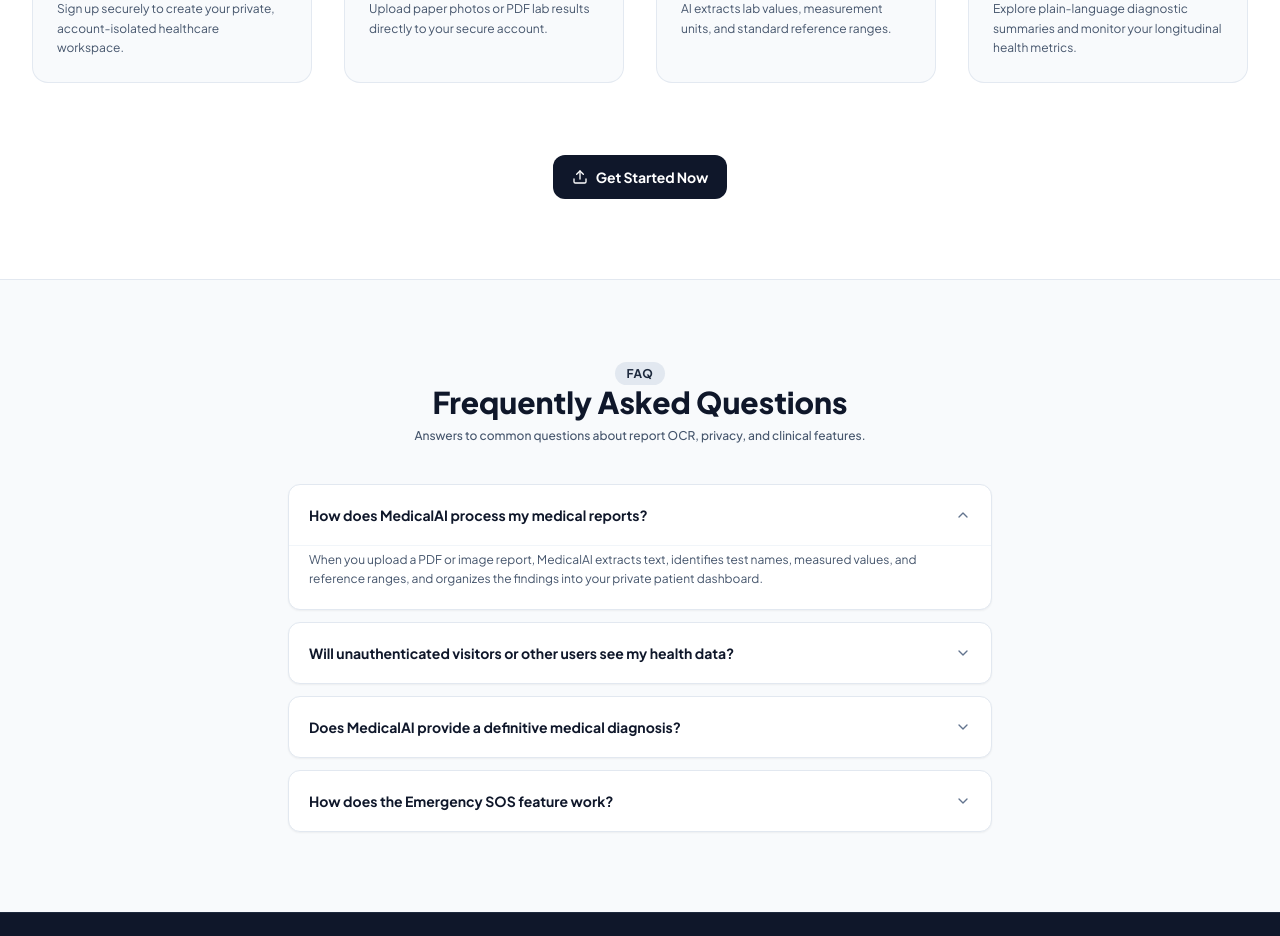
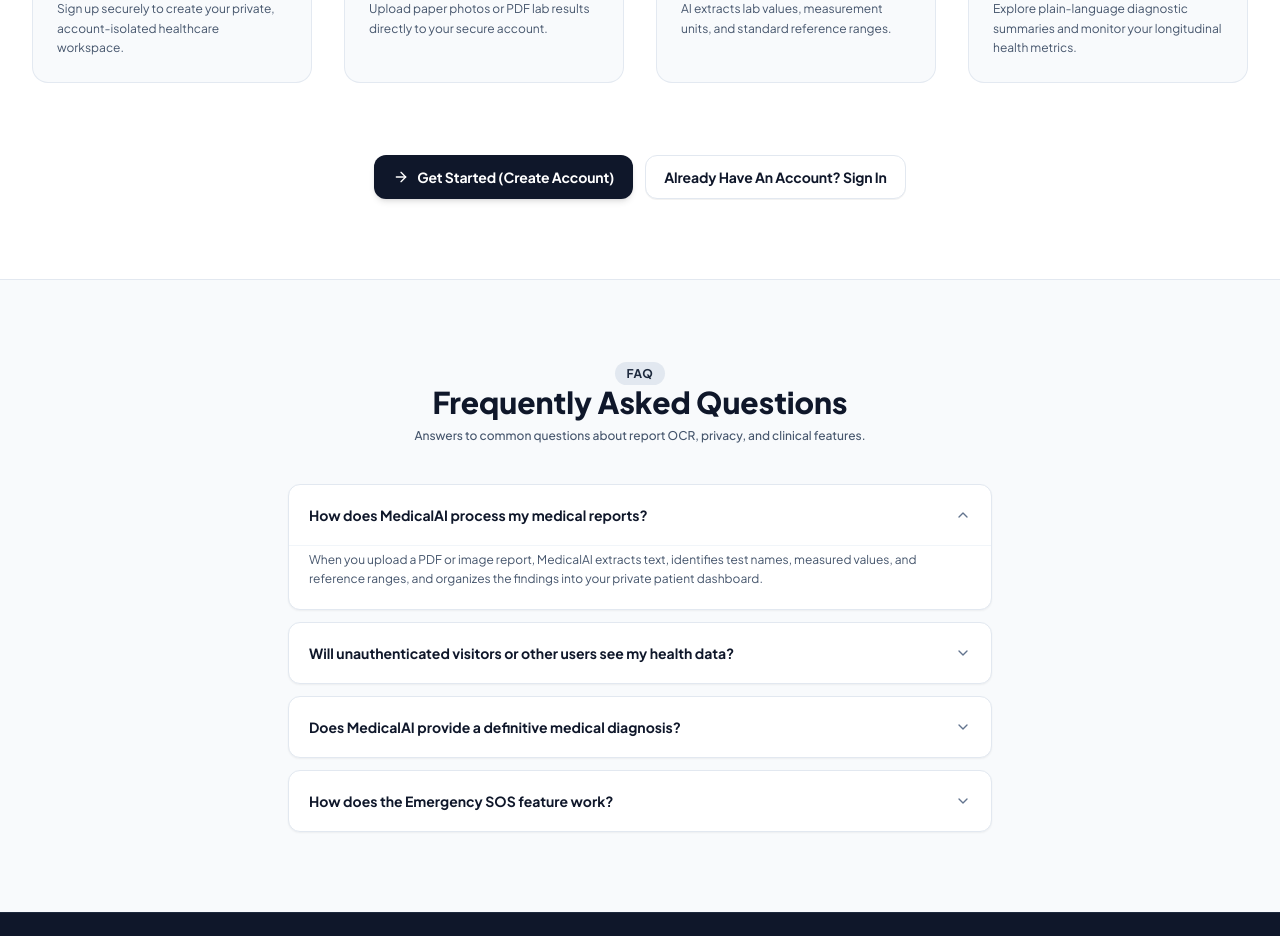
Before and after one commit to samriddhi-1208/MedicalAI, a React (Vite) app: page / in a window 1280 px wide. Shown: the part 2440-3376 px from the top of the page. Built offline with nearby package versions, Linux system fonts and the light colour scheme; no server answers.

Commit message:
FIX GET STARTED ROUTING: Direct Get Started buttons to explicit Login and Create Account pages (/login and /signup), and remove forced profile redirect loop in ProtectedRoute

```diff
--- a/src/App.jsx
+++ b/src/App.jsx
@@ -39,11 +39,6 @@
 
   if (!isAuthenticated) {
     return <Navigate to="/login" replace />;
-  }
-
-  // Force onboarding if profile is incomplete
-  if (userProfile && !userProfile.profileCompleted) {
-    return <Navigate to="/complete-profile" replace />;
   }
 
   return children;
--- a/src/pages/LandingPage.jsx
+++ b/src/pages/LandingPage.jsx
@@ -503,15 +503,23 @@
             ))}
           </div>
 
-          <div className="text-center pt-4">
+          <div className="text-center pt-4 flex flex-col sm:flex-row items-center justify-center gap-3">
             <Button
               variant="primary"
               size="md"
-              icon={Upload}
-              className="bg-[#0F172A] hover:bg-[#1E293B] py-3.5 px-8 text-sm font-semibold rounded-xl cursor-pointer"
-              onClick={handleUploadClick}
+              icon={ArrowRight}
+              className="bg-[#0F172A] hover:bg-[#1E293B] py-3.5 px-8 text-sm font-semibold rounded-xl cursor-pointer shadow-md"
+              onClick={() => navigate('/signup')}
             >
-              Get Started Now
+              Get Started (Create Account)
+            </Button>
+            <Button
+              variant="secondary"
+              size="md"
+              className="py-3.5 px-8 text-sm font-semibold rounded-xl bg-white border border-slate-300 hover:bg-slate-100 text-[#0F172A] cursor-pointer shadow-2xs"
+              onClick={() => navigate('/login')}
+            >
+              Already Have An Account? Sign In
             </Button>
           </div>
 
```
